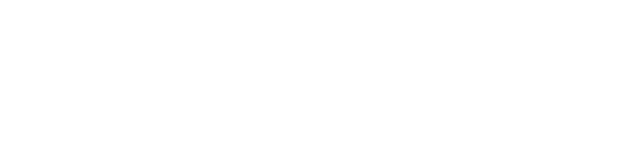
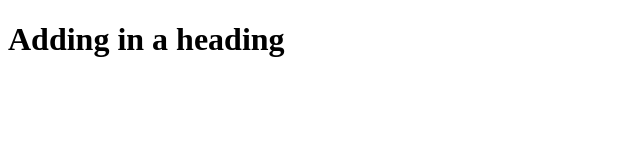
Before and after one commit to andrewhaw/iat339-demo-fall2015, a plain HTML site: page index.html in a window 1280 px wide. Shown: the whole page, without its empty margins (0-640 px from the left). Drawn offline with Linux system fonts and the light colour scheme.

Commit message:
Adding in a heading to my file

```diff
--- a/index.html
+++ b/index.html
@@ -4,5 +4,7 @@
 		<title>Title for my exciting GIT demo</title>
 		<meta charset="utf-8">
 	</head>
-	<body></body>
+	<body>
+		<h1>Adding in a heading</h1>
+	</body>
 </html>
```
